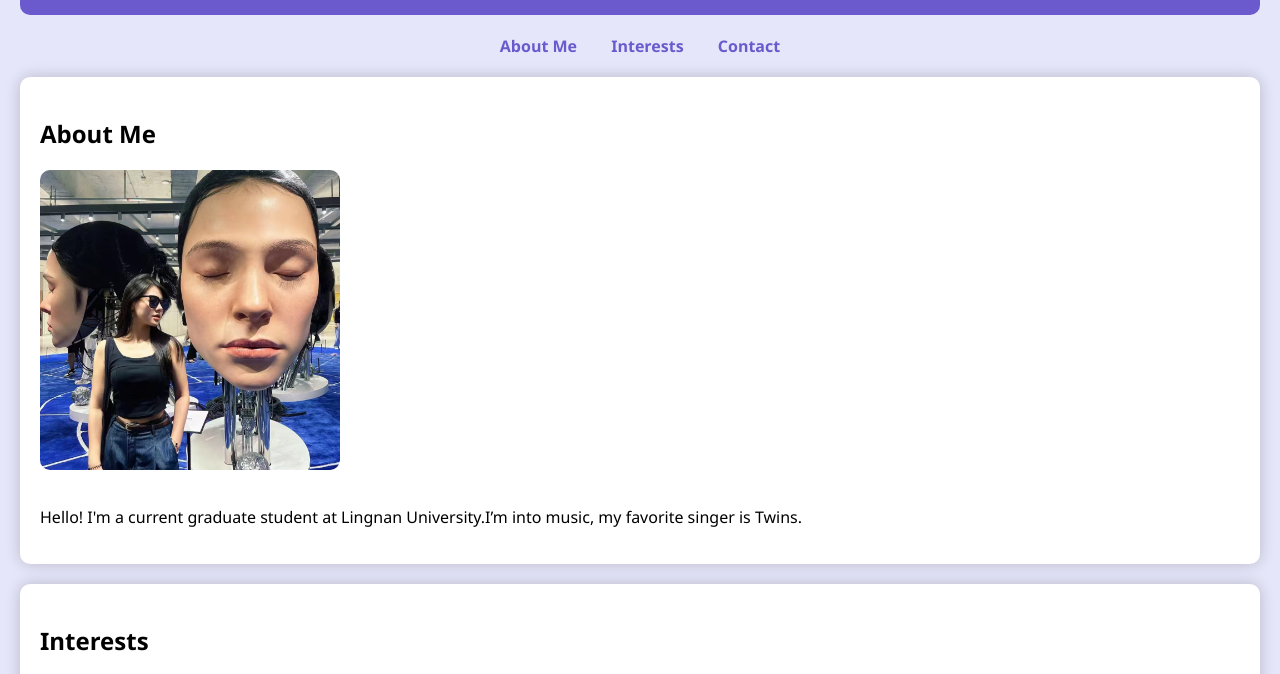
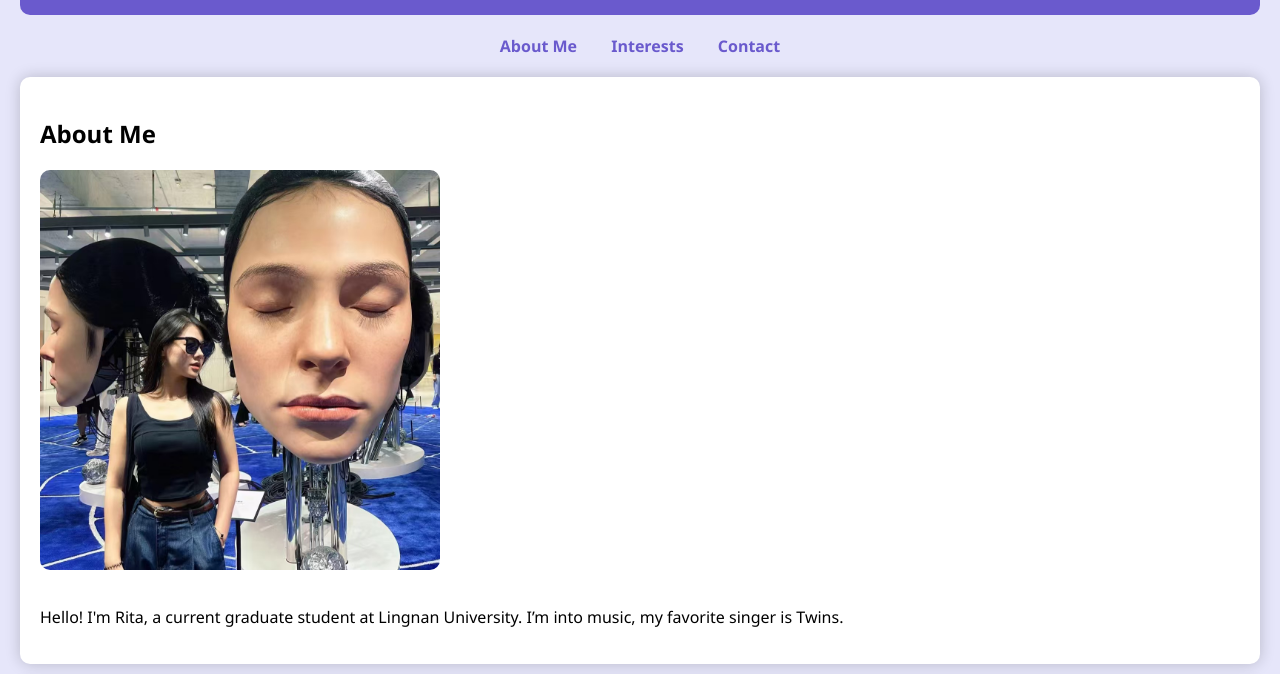
Before and after one commit to Rita99zjy/zhoujunyu.github.io, a plain HTML site: page index.html in a window 1280 px wide. Shown: the part 121-795 px from the top of the page. Drawn offline with Linux system fonts and the light colour scheme.

Commit message:
Update index.html

```diff
--- a/index.html
+++ b/index.html
@@ -64,8 +64,8 @@
 
 <section id="about">
     <h2>About Me</h2>
-    <img src="zhou.jpg" alt="My Photo" width="300" height="300">
-    <p>Hello! I'm a current graduate student at Lingnan University.I’m into music, my favorite singer is Twins.</p>
+    <img src="zhou.jpg" alt="My Photo" width="400" height="400">
+    <p>Hello! I'm Rita, a current graduate student at Lingnan University. I’m into music, my favorite singer is Twins.</p>
 </section>
 
 <section id="interests">
```
